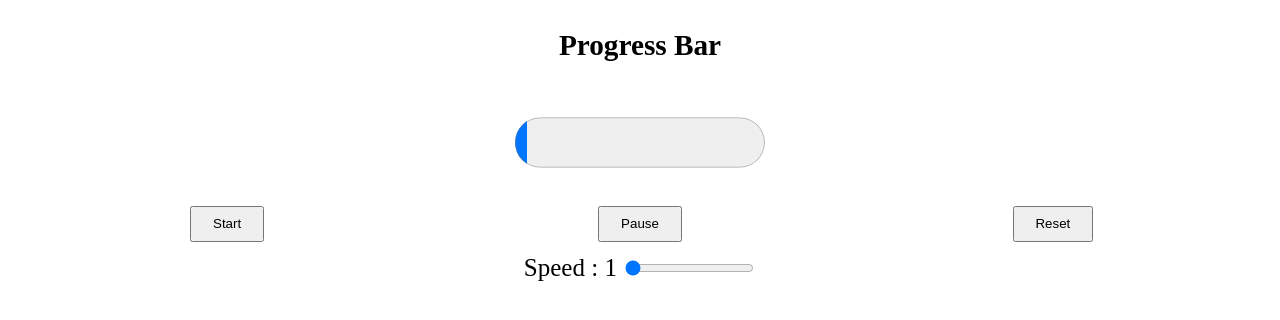
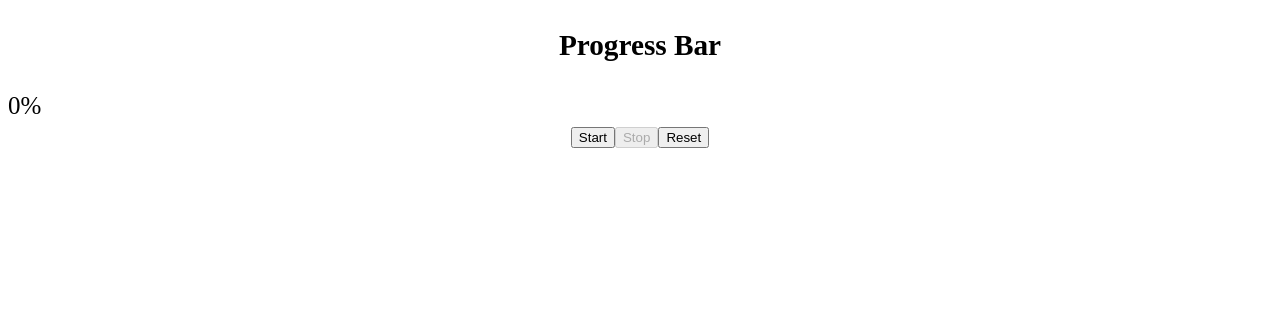
Before and after one commit to sarb001/Frontend-mini, a React (Vite) app: page / in a window 1280 px wide. Shown: the top 320 px of the page. Built offline with nearby package versions, Linux system fonts and the light colour scheme.

Commit message:
Progress bar -react

```diff
--- a/src/Components/ProgressBar.jsx
+++ b/src/Components/ProgressBar.jsx
@@ -1,21 +1,75 @@
-import React from 'react'
+import React, { useEffect, useState } from 'react'
 import '../styles/App.css' ;
 
 const ProgressBar = () => {
+
+        const [progress, setProgress] = useState(0);
+        const [running, setRunning] = useState(false);
+
+        useEffect(() => {
+            let interval;
+            if (running) {
+              interval = setInterval(() => {
+                setProgress((prevProgress) => {
+                  if (prevProgress < 100) {
+                    return prevProgress + 1;
+                  } else {
+                    clearInterval(interval);
+                    setRunning(false);
+                    return prevProgress;
+                  }
+                });
+              }, 100);
+            } else {
+              clearInterval(interval);
+            }
+
+            return () => {
+              clearInterval(interval);
+            };
+          }, [running]);
+
+          const handleStart = () => {
+            setRunning(true);
+          };
+
+          const handleStop = () => {
+            setRunning(false);
+          };
+
+          const handleReset = () => {
+            setRunning(false);
+            setProgress(0);
+          };
+
   return (
-        <div className="progress-container">
-             <progress id = "bar" value="5" min = "1" max = "100" >  </progress>
-             <div className = "buttons" >
-                <div>  <button id = "start-btn"> Start </button> </div>
-                <div>  <button id = "pause-btn"> Pause  </button> </div>
-                <div>  <button id = "reset-btn"> Reset </button></div>
+        <>
+          <div>
+      <div className="progress-container">
+            <div className="progress" style={{ width: `${progress}%` }}>
+            {progress}%
+            </div>
+      </div>
 
-             </div>
-             <div className="rangebar">
-                 <label> Speed : 1 </label>
-                <input type  = "range" value= "1"  min = "1" max = "10" />
-             </div>
-        </div>
+      <div className="button-container">
+            <button onClick={handleStart} disabled={running}>
+            Start
+            </button>
+
+            <button onClick={handleStop} disabled={!running}>
+            Stop
+            </button>
+
+            <button onClick={handleReset} disabled={running}>
+            Reset
+            </button>
+      </div>
+    </div>
+
+
+
+
+        </>
   )
 }
 
--- a/src/styles/App.css
+++ b/src/styles/App.css
@@ -16,3 +16,6 @@
 #bar{
  padding: 4% 6%;
 }
+.progress{
+  background-color: red;
+}
```
